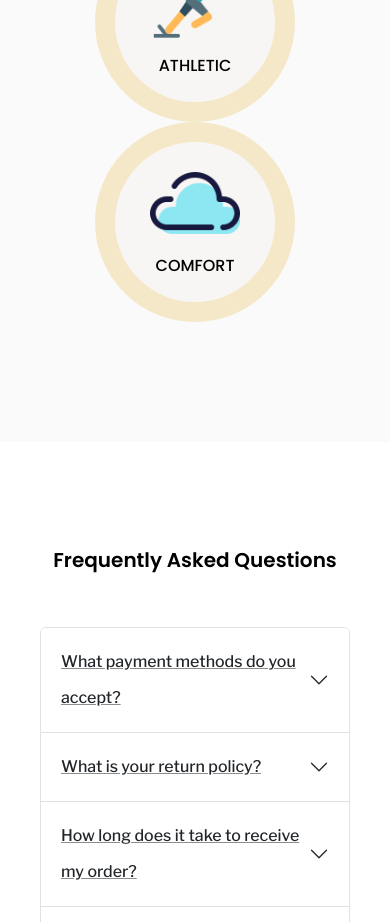
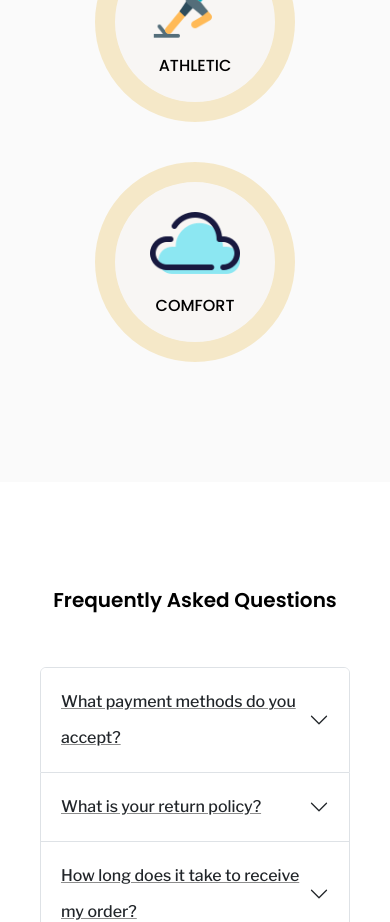
Before and after one commit to patrickli53/sparkprinting, a React (Create React App) app: page /#/ in a window 390 px wide. Shown: the part 2380-3302 px from the top of the page. Built offline with nearby package versions, Linux system fonts and the light colour scheme.

Commit message:
dynamic changes

```diff
--- a/src/Pages/Athletic/index.js
+++ b/src/Pages/Athletic/index.js
@@ -15,10 +15,10 @@ const Athletic = () => {
                 <Container className='customCont'>
                     <div className='product'>
                         <Row>
-                            <Col s={6} xs={12}>
+                        <Col md={6} xs={12}>
                                 <img className='prod-img' src={tshirtClassic}/>
                             </Col>
-                            <Col s={6} xs={12}className='prod-descbox'>
+                            <Col md={6} xs={12} className='prod-descbox'>
                                 <h1 className="prod-title"> Spark Athletic</h1>
                                 <h3 className="prod-subtitle"> $8 <span className='small-p'>/ Unit (Customization Included)</span></h3>
                                 <p>The Spark Athletic performance T-shirt is the ultimate ally for any action-packed day or workout sessions. Indulge in the soft embrace of its 100% polyester fabric that's as gentle as a breeze against your skin, while the advanced sweat-absorption feature keeps you fresh and focused. This breathable wonder guarantees a carefree and stylish look that moves with you.  </p>
@@ -34,7 +34,7 @@ const Athletic = () => {
                                         <Accordion.Header className='prod-p'>Size Chart</Accordion.Header>
                                         <Accordion.Body>
                                         <img className='prod-measure' src={tshirtClassicMeasure}/>
-                                        <img className='prod-measure' src={inches}/>
+                                        {/* <img className='prod-measure' src={inches}/> */}
 
                                         </Accordion.Body>
                                     </Accordion.Item>
--- a/src/Pages/Comfort/index.js
+++ b/src/Pages/Comfort/index.js
@@ -14,10 +14,10 @@ const Athletic = () => {
                 <Container className='customCont'>
                     <div className='product'>
                         <Row>
-                            <Col s={6} xs={12}>
+                            <Col md={6} xs={12}>
                                 <img className='prod-img' src={tshirtClassic}/>
                             </Col>
-                            <Col s={6} xs={12} className='prod-descbox'>
+                            <Col md={6} xs={12} className='prod-descbox'>
                                 <h1 className="prod-title"> Spark Comfort</h1>
                                 <h3 className="prod-subtitle"> $13 <span className='small-p'>/ Unit (Customization Included)</span></h3>
                                 <p>Step into a world of supreme comfort with the Spark Comfort T-shirt, crafted for those who value both comfort and longevity. This tee is a cozy blend of 90% cotton and 10% Lycra, giving you the best of both worlds: the comfortable, soft touch of cotton and the flexible, shape-retaining properties of Lycra.</p>
@@ -33,7 +33,7 @@ const Athletic = () => {
                                         <Accordion.Header className='prod-p'>Size Chart</Accordion.Header>
                                         <Accordion.Body>
                                         <img className='prod-measure' src={tshirtClassicMeasure}/>
-                                        <img className='prod-measure' src={inches}/>
+                                        {/* <img className='prod-measure' src={inches}/> */}
 
                                         </Accordion.Body>
                                     </Accordion.Item>
--- a/src/Pages/Home/index.js
+++ b/src/Pages/Home/index.js
@@ -113,7 +113,7 @@ const Home = () => {
                         <h1 className='page-title customPrint'>Offering Two High-Quality Lines</h1>
                         <div className='button-cont'>
                             <Row>
-                                <Col s='6' xs='12'>
+                                <Col md={6} xs={12} >
                                     <Link className='print-link' to='/athletic'>
                                         <div className='print-button'>
                                             <img className='print-img' src={athlete}></img>
@@ -121,8 +121,8 @@ const Home = () => {
                                         </div>
                                     </Link>
                                 </Col>
-                                <Col s='6' xs='12'>
-                                <Link className='print-link' to='/comfort'>
+                                <Col md={6} xs={12} >
+                                    <Link className='print-link pl1' to='/comfort'>
                                     <div className='print-button'>
                                             <img className='print-img' src={cloud}></img>
                                             <h3 className='print-text'> COMFORT</h3>
--- a/src/Pages/Home/styles.css
+++ b/src/Pages/Home/styles.css
@@ -300,7 +300,9 @@ h2 {
         margin-left: 0;
         margin-right: 0;
         padding-top: 15px;
-
+    }
+    .pl1{
+        margin-top:40px;
     }
 }
 
```
